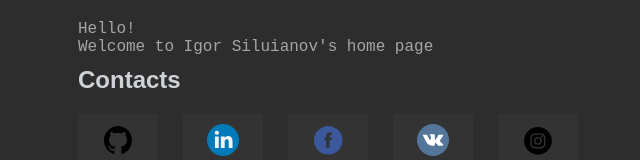
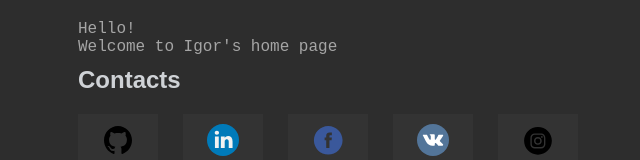
Before and after one commit to blrop/homepage, a plain HTML site: page index.html in a window 1280 px wide. Shown: the top 160 px of the page, without its empty margins (312-952 px from the left). Drawn offline with Linux system fonts and the light colour scheme.

Commit message:
shorten the title

```diff
--- a/index.html
+++ b/index.html
@@ -15,7 +15,7 @@
 		<h1>
 			Hello!
 			<br>
-			<span id="title2">Welcome to Igor Siluianov's home page</span>
+			<span id="title2">Welcome to Igor's home page</span>
 		</h1>
 
 		<div class="info-block">
```
